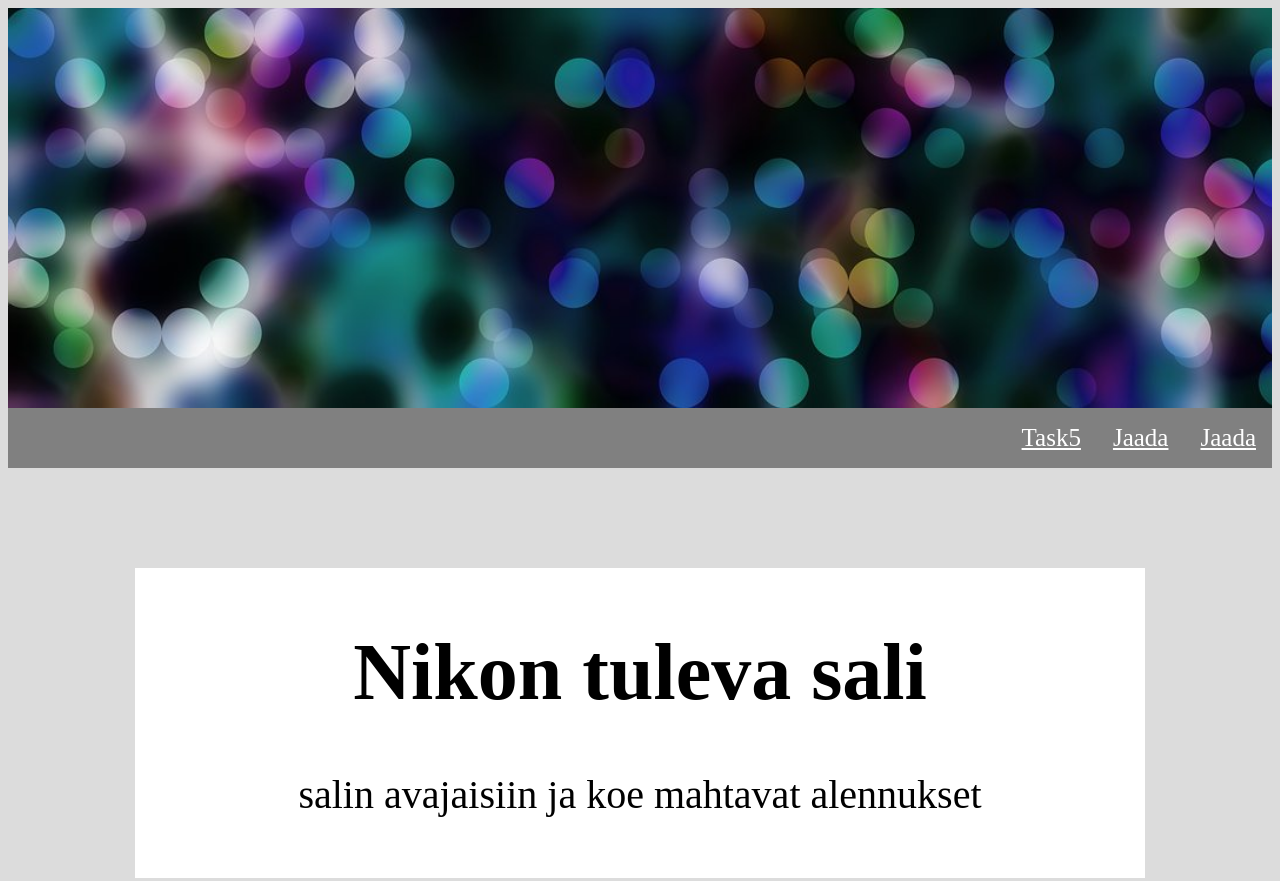
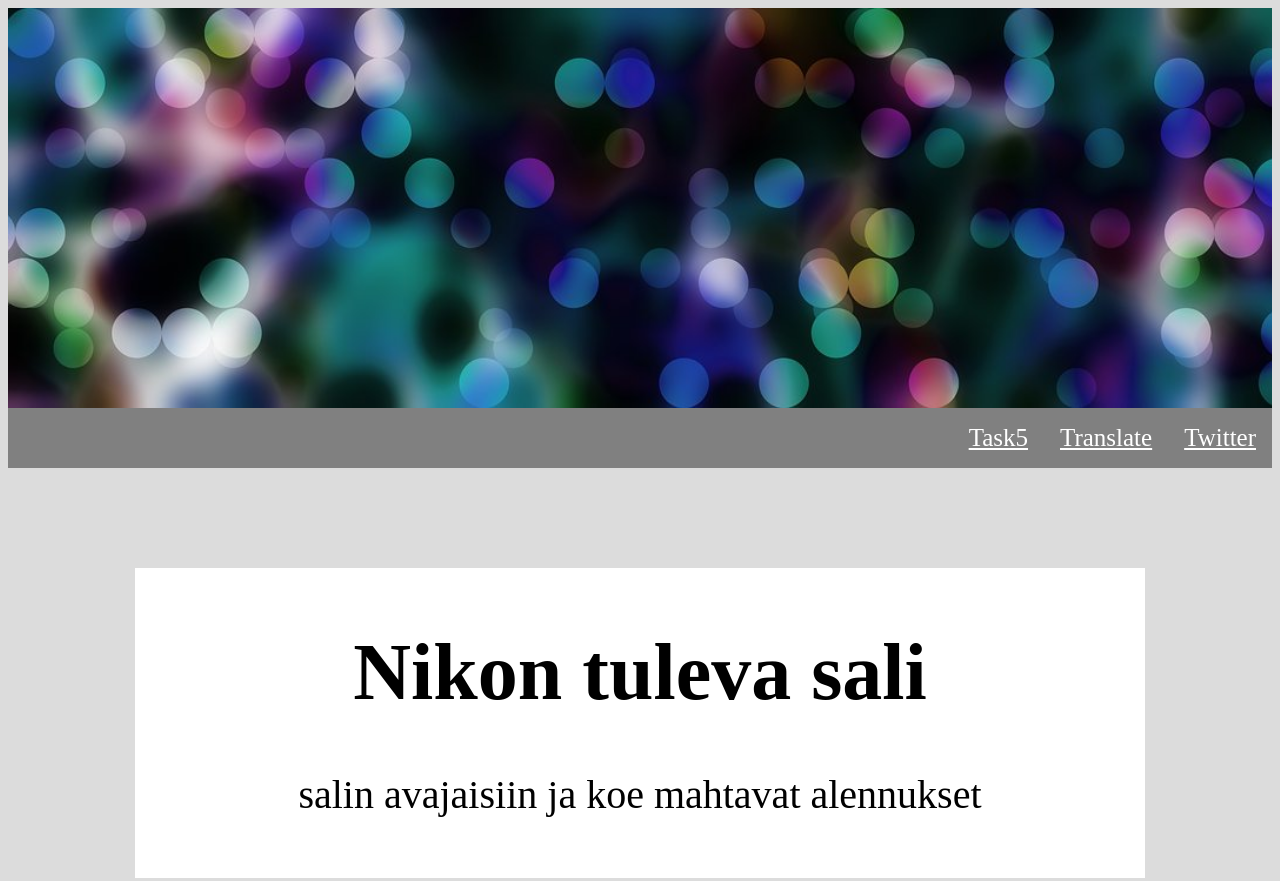
Before and after one commit to nicozez1/niko_rantalawww21, a plain HTML site: page html4.html in a window 1280 px wide. Shown: the top 881 px of the page. Drawn offline with Linux system fonts and the light colour scheme.

Commit message:
Update html4.html

```diff
--- a/html4.html
+++ b/html4.html
@@ -16,8 +16,8 @@
         <nav>
             <ul class="topmenu">
              <li><a href="html5.html">Task5</a></li>
-             <li><a href="#">Jaada</a></li>
-             <li><a href="#">Jaada</a></li>
+             <li><a href="https://translate.google.com/">Translate</a></li>
+             <li><a href="https://twitter.com/nicozez1">Twitter</a></li>
             </ul>
         </nav>
         <div class="flexgrowcon">
```
